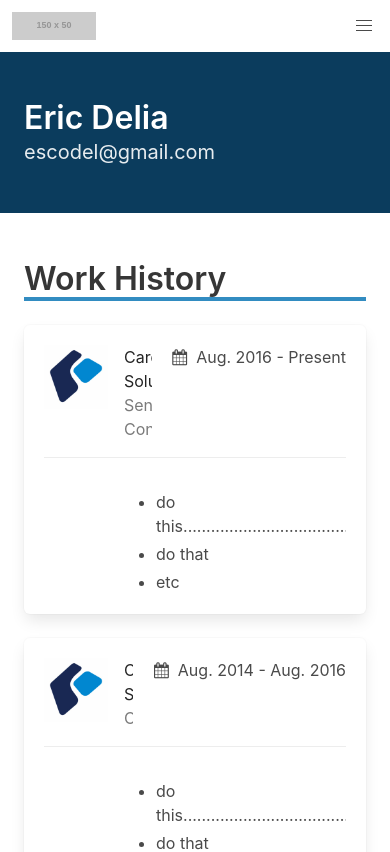
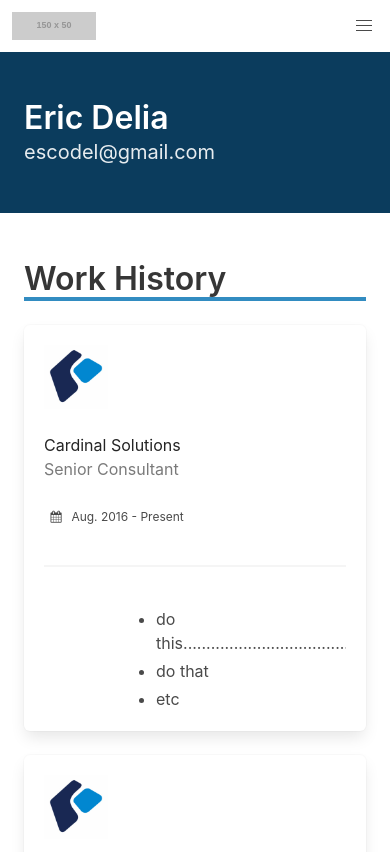
Before and after one commit to escodel/portfolio, a Nuxt app: page /cv in a window 390 px wide. Shown: the top 852 px of the page. Built offline with nearby package versions, Linux system fonts and the light colour scheme.

Commit message:
Trying to resolve mobile wrap issues with columns instead of media object

```diff
--- a/pages/cv.vue
+++ b/pages/cv.vue
@@ -48,14 +48,14 @@
             </nav> -->
 
             <div v-for="workHistory in workHistories" :key="workHistory.id" class="box">
-              <article class="media">
-                <figure class="media-left">
+              <div class="columns">
+                <figure class="column is-narrow">
                   <p class="image is-64x64">
                     <img :src="workHistory.img">
                   </p>
                 </figure>
-                <div class="media-content">
-                  <div class="content">
+                <div class="column">
+                  <div class="content has-text-left">
                     <p>
                     <span class="has-text-black-ter">{{ workHistory.company }}</span>
                     <br>
@@ -65,13 +65,14 @@
                     </p>
                   </div>
                 </div>
-                <div class="media-right">
+                <div class="column is-size-7 is-narrow">
                   <span class="icon">
                     <i class="fa fa-calendar"></i>
                   </span>
                   {{ workHistory.timeframe }}
                 </div>
-              </article>
+              </div>
+              <hr>
               <article class="media">
                 <figure class="media-left">
                   <p class="image is-64x64">
```
